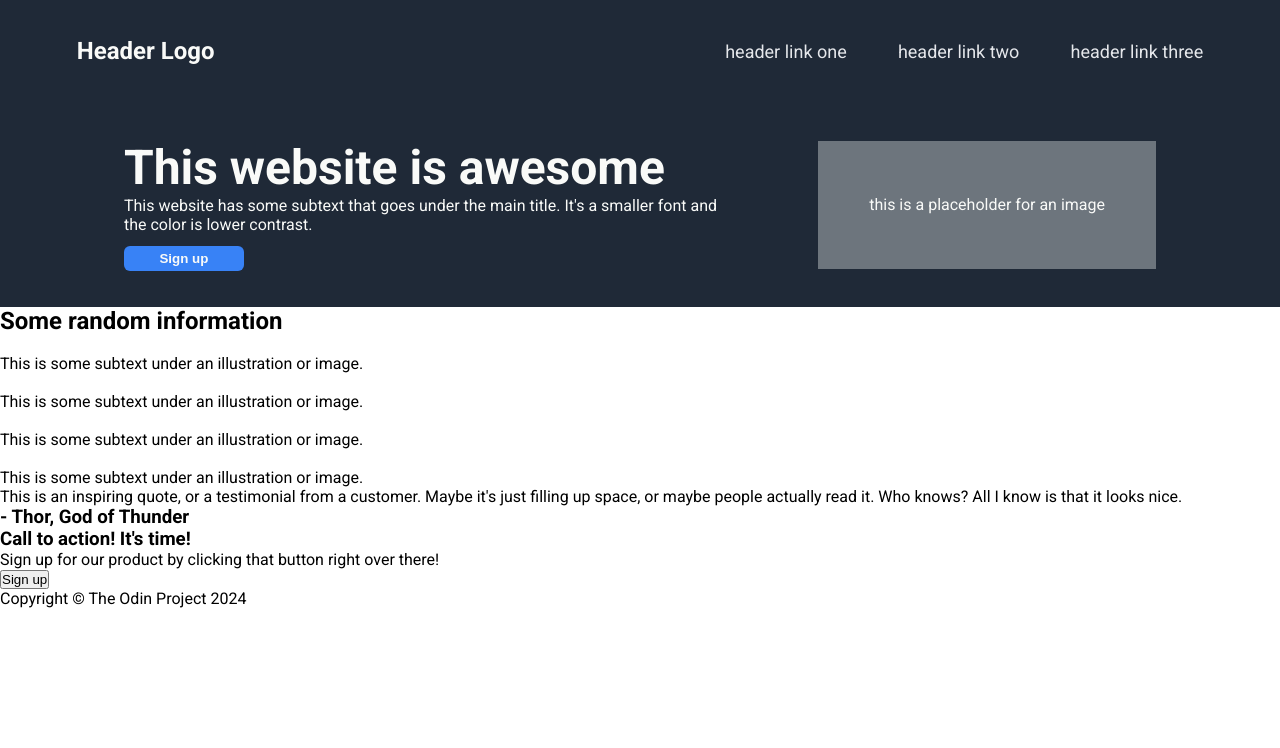
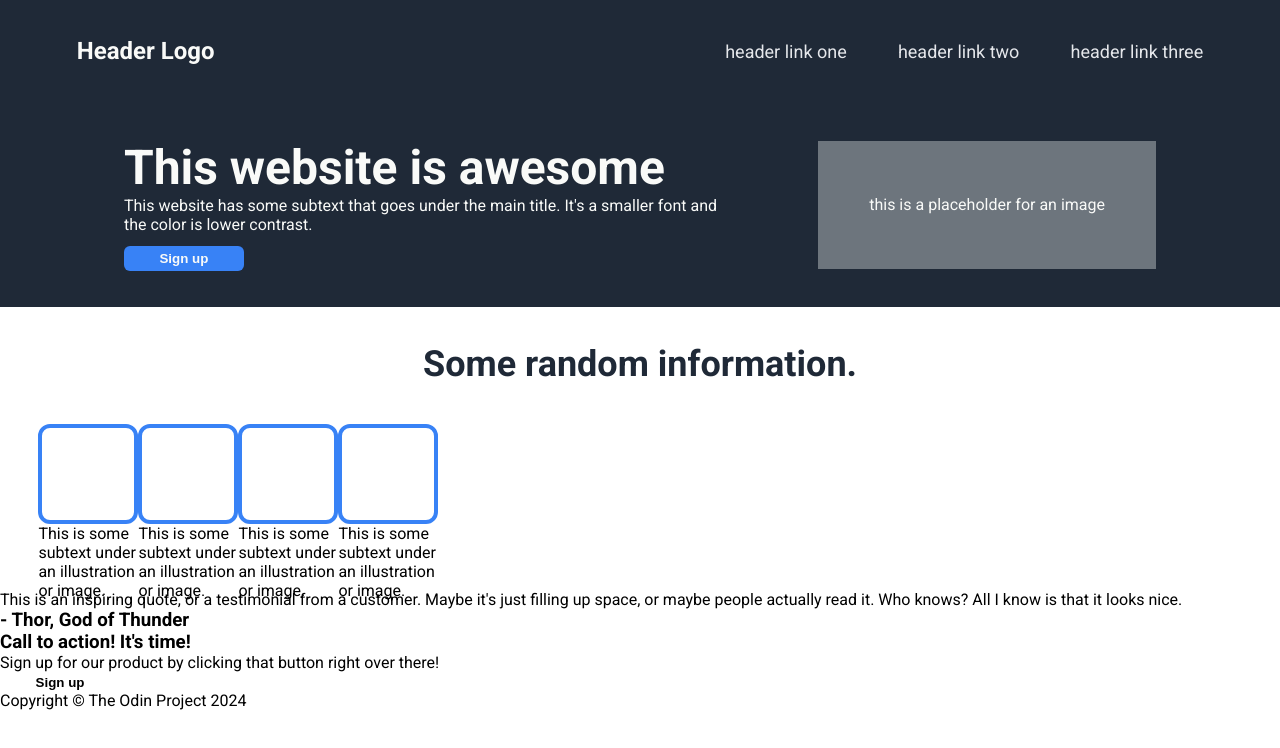
Before and after one commit to RhysPrograms/JavaScript-From-Zero-to-Expert, a plain HTML site: page TheOdinProject/01FoundationsCourse/LandingPageProject/index.html in a window 1280 px wide. Drawn offline with Linux system fonts and the light colour scheme.

Commit message:
ODIN-1: Section Two (In-Progress)

```diff
--- a/TheOdinProject/01FoundationsCourse/LandingPageProject/index.html
+++ b/TheOdinProject/01FoundationsCourse/LandingPageProject/index.html
@@ -21,8 +21,8 @@
       </nav>
     </header>
 
-      <section class="container first-container">
-        <div class="content-container content-container-one">
+      <section class="first-container">
+        <div class="content-container-one">
           <h1 class="main-header">This website is awesome</h1>
           <p class="main-paragraph">
           This website has some subtext that goes under the main title. It's a
@@ -30,26 +30,35 @@
           </p>
           <button class="btn btn-blue">Sign up</button>
         </div>
-        <div class="content-container content-container-two">
-          <p class="placeholder">
+        <div class="content-container-two">
+          <div class="placeholder">
             this is a placeholder for an image
-          </p>
+          </div>
         </div>
       </section>
 
-      <section class="container second-container">
-        <h2 class="secondary-header">Some random information</h1>
-        <img />
-        <p class="sub-paragraph">This is some subtext under an illustration or image.</p>
-        <img />
-        <p class="sub-paragraph">This is some subtext under an illustration or image.</p>
-        <img />
-        <p class="sub-paragraph">This is some subtext under an illustration or image.</p>
-        <img />
-        <p class="sub-paragraph">This is some subtext under an illustration or image.</p>
+      <h2 class="secondary-header">Some random information.</h2>
+
+      <section class="second-container">
+        <div class="blue-content-container">
+          <div class="placeholder-img"></div>
+          <p class="sub-paragraph">This is some subtext under an illustration or image.</p>
+        </div>
+        <div class="blue-content-container">
+          <div class="placeholder-img"></div>
+          <p class="sub-paragraph">This is some subtext under an illustration or image.</p>
+        </div>
+        <div class="blue-content-container">
+          <div class="placeholder-img"></div>
+          <p class="sub-paragraph">This is some subtext under an illustration or image.</p>
+        </div>
+        <div class="blue-content-container">
+          <div class="placeholder-img"></div>
+          <p class="sub-paragraph">This is some subtext under an illustration or image.</p>
+        </div>
       </section>
 
-      <section class="container third-container">
+      <section class="third-container">
         <p class="quote">
           This is an inspiring quote, or a testimonial from a customer. Maybe
           it's just filling up space, or maybe people actually read it. Who
@@ -58,10 +67,10 @@
         <h3 class="author-quote">- Thor, God of Thunder</h2>
       </section>
 
-      <section class="container fourth-container">
+      <section class="fourth-container">
         <h3>Call to action! It's time!</h3>
         <p class="product-description">Sign up for our product by clicking that button right over there!</p>
-        <button>Sign up</button>
+        <button class="btn btn-white">Sign up</button>
       </section>
 
       <footer class="footer">
--- a/TheOdinProject/01FoundationsCourse/LandingPageProject/style.css
+++ b/TheOdinProject/01FoundationsCourse/LandingPageProject/style.css
@@ -102,9 +102,47 @@ body {
 .content-container-two {
   background-color: #6d757d;
   color: #f9faf8;
-  height: 250%;
-  width: 30%;
   display: flex;
   justify-content: center;
   align-items: center;
+  width: 30%;
+  height: 250%;
 }
+
+/* *********** */
+/* SECTION TWO */
+/* *********** */
+
+.secondary-header {
+  display: flex;
+  justify-content: center;
+  align-self: center;
+  font-weight: bolder;
+  color: #1f2937;
+  font-size: 36px;
+  margin-top: 36px;
+}
+
+.cunt {
+}
+
+.second-container {
+  display: flex;
+  height: 12.8rem;
+  width: 4.8rem;
+  padding: 2.4rem 2.4rem;
+}
+
+.placeholder-img {
+  border: 4px solid #3882f6;
+  border-radius: 12px;
+  height: 100px;
+  width: 100px;
+}
+
+.sub-paragraph {
+  display: flex;
+}
+
+.worker-container {
+}
```
